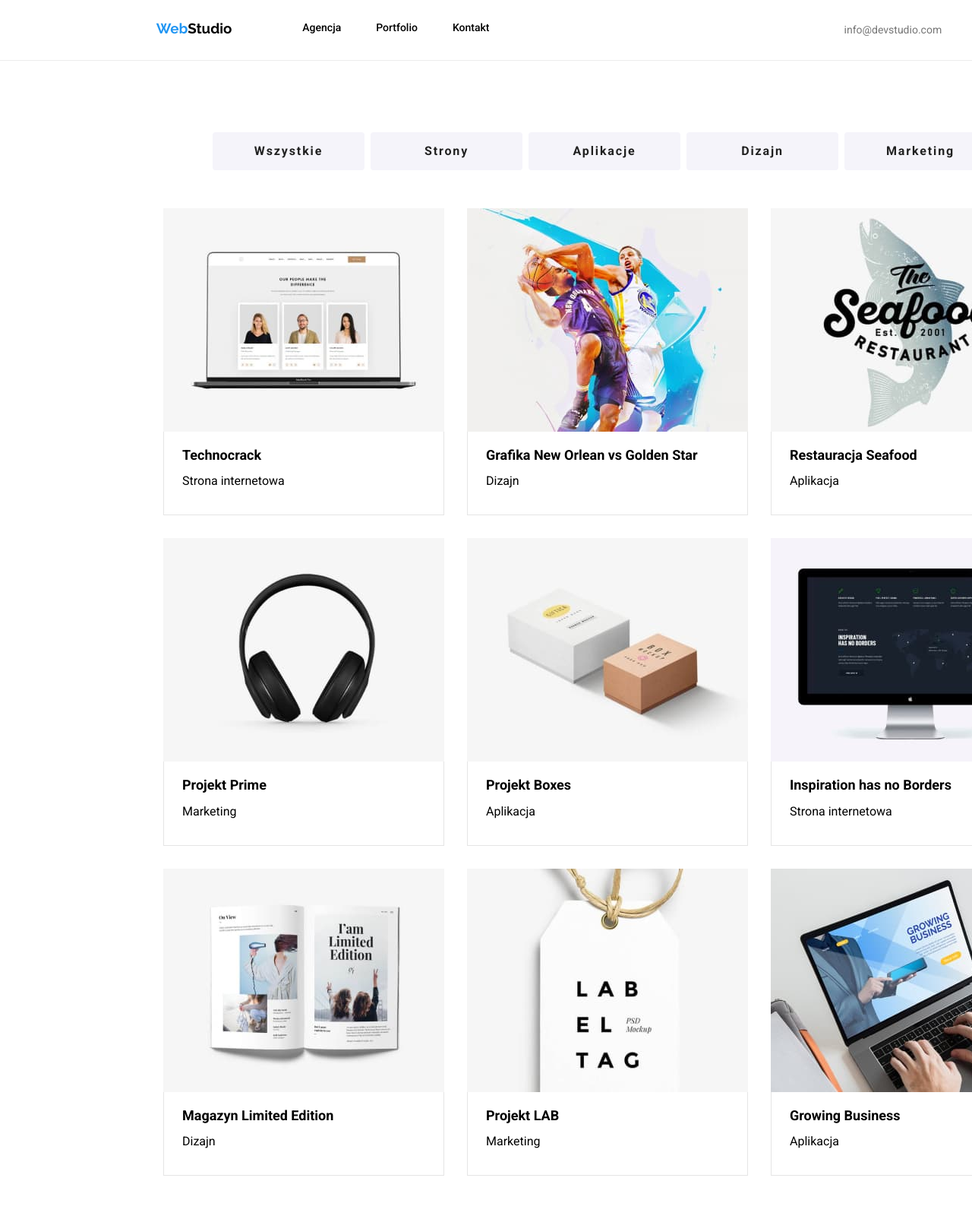
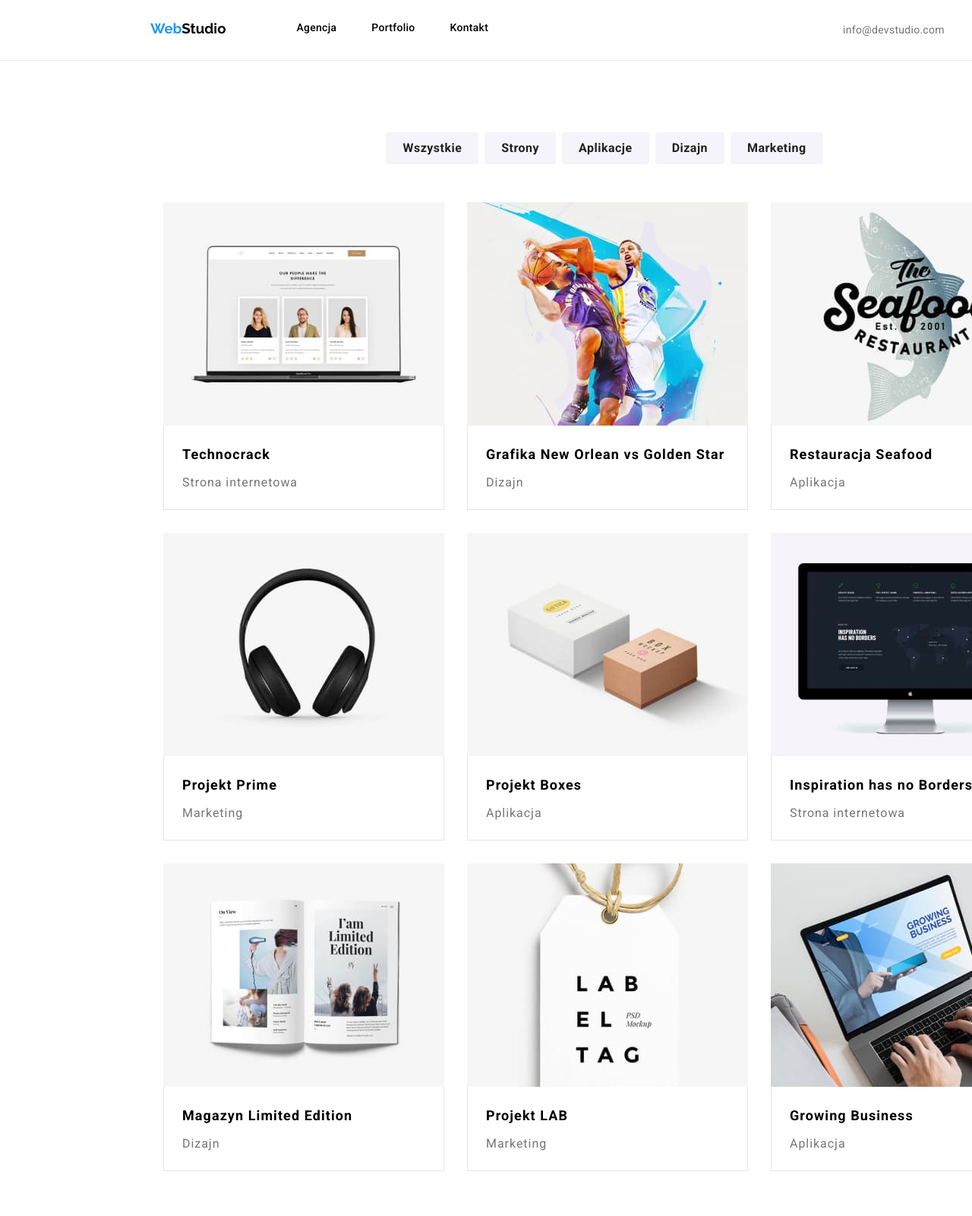
Before and after one commit to Paulina-Maciesowicz/goit-markup-hw-03, a plain HTML site: page portfolio.html in a window 1280 px wide. Shown: the top 1600 px of the page at 76% size. Drawn offline with nearby package versions, Linux system fonts and the light colour scheme.

Commit message:
update index.html and portfolio.html
PORTFOLIO
1. change names - .tilie-2-portfolio to .title-portfolio
2. change name - .tilie-2-portfolio-description to .title-description
3. add - margin: 0 auto to title-portfolio
4.  add - margin: 0 auto to title-description
5. add - margin-bottom 4px to title-portfolio
6. add padding:6px 22px 6px 22px; to button-style
7. change color .tilie-description
8. letter-spacing: 0.06em; to .title-porftolio and .tilie-description
INDEX
1. change name .section-1 to <div class="hero"><div>
2. add: section to: -Lorem.../ -"Czym się zajmujemy"/ -"Nasz zespół"/
3. add padding:10px 41px 10px 41px; to .button-style-1
4. change min-width .container to width
5. add container to "Nasz Zespół"
6. add to "Nasz Zespół" .box-person: backgroud-color, border-radius, box-shadow.
7. generally add letter-spacing

```diff
--- a/portfolio.html
+++ b/portfolio.html
@@ -97,8 +97,8 @@
                 alt="technocrack"
               />
               <figcaption class="frame-portfolio">
-                <h4 class="tilie-2-porftolio">Technocrack</h4>
-                <p class="tilie-2-porftolio-description">Strona internetowa</p>
+                <p class="title-porftolio">Technocrack</p>
+                <p class="tilie-description">Strona internetowa</p>
               </figcaption>
             </figure>
           </li>
@@ -112,10 +112,8 @@
                 alt="grafika-new-orlean-vs-golden-star"
               />
               <figcaption class="frame-portfolio">
-                <h4 class="tilie-2-porftolio">
-                  Grafika New Orlean vs Golden Star
-                </h4>
-                <p class="tilie-2-porftolio-description">Dizajn</p>
+                <p class="title-porftolio">Grafika New Orlean vs Golden Star</p>
+                <p class="tilie-description">Dizajn</p>
               </figcaption>
             </figure>
           </li>
@@ -129,8 +127,8 @@
                 alt="restauracja-seafood"
               />
               <figcaption class="frame-portfolio">
-                <h4 class="tilie-2-porftolio">Restauracja Seafood</h4>
-                <p class="tilie-2-porftolio-description">Aplikacja</p>
+                <p class="title-porftolio">Restauracja Seafood</p>
+                <p class="tilie-description">Aplikacja</p>
               </figcaption>
             </figure>
           </li>
@@ -145,8 +143,8 @@
               />
 
               <figcaption class="frame-portfolio">
-                <h4 class="tilie-2-porftolio">Projekt Prime</h4>
-                <p class="tilie-2-porftolio-description">Marketing</p>
+                <p class="title-porftolio">Projekt Prime</p>
+                <p class="tilie-description">Marketing</p>
               </figcaption>
             </figure>
           </li>
@@ -161,8 +159,8 @@
               />
 
               <figcaption class="frame-portfolio">
-                <h4 class="tilie-2-porftolio">Projekt Boxes</h4>
-                <p class="tilie-2-porftolio-description">Aplikacja</p>
+                <p class="title-porftolio">Projekt Boxes</p>
+                <p class="tilie-description">Aplikacja</p>
               </figcaption>
             </figure>
           </li>
@@ -177,8 +175,8 @@
               />
 
               <figcaption class="frame-portfolio">
-                <h4 class="tilie-2-porftolio">Inspiration has no Borders</h4>
-                <p class="tilie-2-porftolio-description">Strona internetowa</p>
+                <p class="title-porftolio">Inspiration has no Borders</p>
+                <p class="tilie-description">Strona internetowa</p>
               </figcaption>
             </figure>
           </li>
@@ -193,8 +191,8 @@
               />
 
               <figcaption class="frame-portfolio">
-                <h4 class="tilie-2-porftolio">Magazyn Limited Edition</h4>
-                <p class="tilie-2-porftolio-description">Dizajn</p>
+                <p class="title-porftolio">Magazyn Limited Edition</p>
+                <p class="tilie-description">Dizajn</p>
               </figcaption>
             </figure>
           </li>
@@ -209,8 +207,8 @@
               />
 
               <figcaption class="frame-portfolio">
-                <h4 class="tilie-2-porftolio">Projekt LAB</h4>
-                <p class="tilie-2-porftolio-description">Marketing</p>
+                <p class="title-porftolio">Projekt LAB</p>
+                <p class="tilie-description">Marketing</p>
               </figcaption>
             </figure>
           </li>
@@ -225,8 +223,8 @@
               />
 
               <figcaption class="frame-portfolio">
-                <h4 class="tilie-2-porftolio">Growing Business</h4>
-                <p class="tilie-2-porftolio-description">Aplikacja</p>
+                <p class="title-porftolio">Growing Business</p>
+                <p class="tilie-description">Aplikacja</p>
               </figcaption>
             </figure>
           </li>
--- a/styles/style.css
+++ b/styles/style.css
@@ -11,7 +11,7 @@
     --third-color: #F5F4FA
 }
 .container {
-    min-width: 1200px;
+    width: 1200px;
     margin: 0 auto;
 }
 .section {
@@ -34,9 +34,7 @@ body {
 }
 
 /* ----------------MIN-RESET------------------------- */
-
 /* remember to define focus styles! */
-
 ol, ul {
 	list-style: none;
     margin: 0;
@@ -61,18 +59,16 @@ img {
 figure {
     margin:auto 0;
 }
+
 /* ----------------MIN-RESET-END--------------------- */
-
 /* ----------------COMPONENTS------------------------ */
-
 .button-style-1 {
     font-weight: 700;
     font-size: 16px;
     line-height: 30px;
     letter-spacing: 1.875;
     background: #F5F4FA;
-    width: 200px;
-    height: 50px;
+    padding:10px 41px 10px 41px;
     border-radius: 4px;
     color: #212121;
     cursor: pointer;
@@ -89,11 +85,10 @@ figure {
 .button-style {
     font-weight: 700;
     font-size: 16px;
-    line-height: 30px;
-    letter-spacing: 1.875;
+    line-height: 1.875;
+    letter-spacing: 0.03em;
     background: #F5F4FA;
-    width: 200px;
-    height: 50px;
+    padding:6px 22px 6px 22px;
     border-radius: 4px;
     color: #212121;
     cursor: pointer;
@@ -110,12 +105,10 @@ figure {
 }
 
 /* ----------------COMPONENTS-END-------------------- */
-
 /* --------------------HEADER------------------------ */
-
 .header-description {
     background-color: #FFFFFF;
-    min-width: 1200px;
+    width: 1600px;
     height: 80px;
     display: flex;
     justify-content: center;
@@ -145,7 +138,7 @@ figure {
     font-weight: 500;
     font-size: 14px;
     line-height: 1.142;
-    letter-spacing: 2%;
+    letter-spacing: 0.02em;
     margin-right: 46px;}
 .navigation-list-link:hover {color: rgba(33, 150, 243, 1);}
 .navigation-list-link:focus {color: rgba(33, 150, 243, 1);
@@ -161,20 +154,19 @@ figure {
     line-height: 1.714;
     font-weight: 400;
     font-size: 14px;
-    letter-spacing: 3%;
+    letter-spacing: 0.02em;
     margin-left: 50px;
 }
 .contact-link:hover {color: rgba(33, 150, 243, 1);}
 .contact-link:focus {color: rgba(33, 150, 243, 1);}
 
 /* --------------------HEADER-END--------------------- */
-
-/* --------------MAIN-first-section------------------- */
-
-.first-section {
+/* -----------------------MAIN------------------------ */
+/* -----------------------MAIN-hero------------------- */
+.hero {
     background-color: #2F303A;
-    min-width: 1200px;
-    min-height: 600px;
+    width: 1600px;
+    height: 600px;
     padding-top: 200px;
     text-align: center;
 }
@@ -190,10 +182,7 @@ h1 {
     margin-bottom: 40px;
 }
 
-/* -------------main-second-section------------------- */
-.second-section {
-    width: min-content;
-}
+/* -------------main-first-section------------------- */
 .text-title {
     font-weight: 700;
     font-size: 14px;
@@ -209,8 +198,7 @@ h1 {
     letter-spacing: 3%;
 }
 
-/* -------------main-third-section------------------- */
-
+/* -------------main-second-section------------------- */
 h2 {
     font-weight: 700;
     font-size: 36px;
@@ -226,6 +214,7 @@ h4 {
     line-height: 1.187;
     letter-spacing: 3%;
     text-align: center;
+    margin-bottom:10px;
 }
 .photo-work {
     width: 1200px;
@@ -241,28 +230,36 @@ h4 {
     line-height: 1.187;
     letter-spacing: 3%;
     text-align: center;
+    margin: 0 auto;
 }
 
-/* -----------------main-fourth-section-------------- */
-
-.fourth-section {
+/* -----------------main-third-section-------------- */
+.third-section {
     background-color: #F5F4FA;
-    min-width: 1200px;
+    width: 1600px;
     height: 648px;
 }
 .box-person{
+    width: 270px;
     margin-right: 30px;
+    background-color: #ffffff;
+    border-radius: 0px 0px 4px 4px;
+
+    /* box-shadow: <x-offset> <y-offset> <blur> <spread> <color> */
+    box-shadow:
+    0px 1px 3px rgba(0, 0, 0, 0.12),
+    0px 1px 1px rgba(0, 0, 0, 0.14),
+    0px 2px 1px rgba(0, 0, 0, 0.2);
 }
 .frame-person {
-    padding: 30px 70px 30px 70px;
+    padding: 30px;
 }
 
 /* --------------------MAIN-END---------------------- */
-
 /* --------------------FOOTER------------------------ */
 .footer-description {
     background-color: #2F303A;
-    min-width: 1200px;
+    width: 1600px;
     height: 252px;
     padding-left: 200px;
     padding-top: 60px;
@@ -281,7 +278,7 @@ h4 {
     line-height: 1.714;
     font-weight: 400;
     font-size: 14px;
-    letter-spacing: 3%;
+    letter-spacing: 0.03em;
 }
 .contact-link-2:hover {color: rgba(33, 150, 243, 1);}
 .contact-link-2:focus {color: rgba(33, 150, 243, 1);
@@ -293,7 +290,7 @@ h4 {
     font-weight: 400;
     font-size: 14px;
     line-height: 1.714;
-    letter-spacing: 3%;}
+    letter-spacing: 0.03em;}
 .contact-link-maps:hover {color: rgba(33, 150, 243, 1);}
 .contact-link-maps:focus {color: rgba(33, 150, 243, 1);
 }
@@ -302,7 +299,6 @@ h4 {
 }
 
 /* --------------------PORTFOLIO-page----------------- */
-
 .container-btn {
     width: 1200px;
     display: flex;
@@ -329,13 +325,22 @@ h4 {
     border-left: 1px solid #E5E5E5;
     padding: 20px 24px 20px 24px;
 }
-.tilie-2-porftolio {
+.title-porftolio {
     font-weight: 700;
     font-size: 18px;
+    line-height: 2;
     text-align: left;
+    margin: 0 auto;
+    margin-bottom: 4px;
+    letter-spacing: 0.06em;
 }
-.tilie-2-porftolio-description {
+.tilie-description {
     font-weight: 400;
     font-size: 16px;
+    line-height: 1.875;
+    color: #757575;
+    margin: 0 auto;
+    letter-spacing: 0.06em;
 }
+
 /* --------------------PORTFOLIO-end----------------- */
```
Also changed, not shown: index.html (+11 -11 lines).
